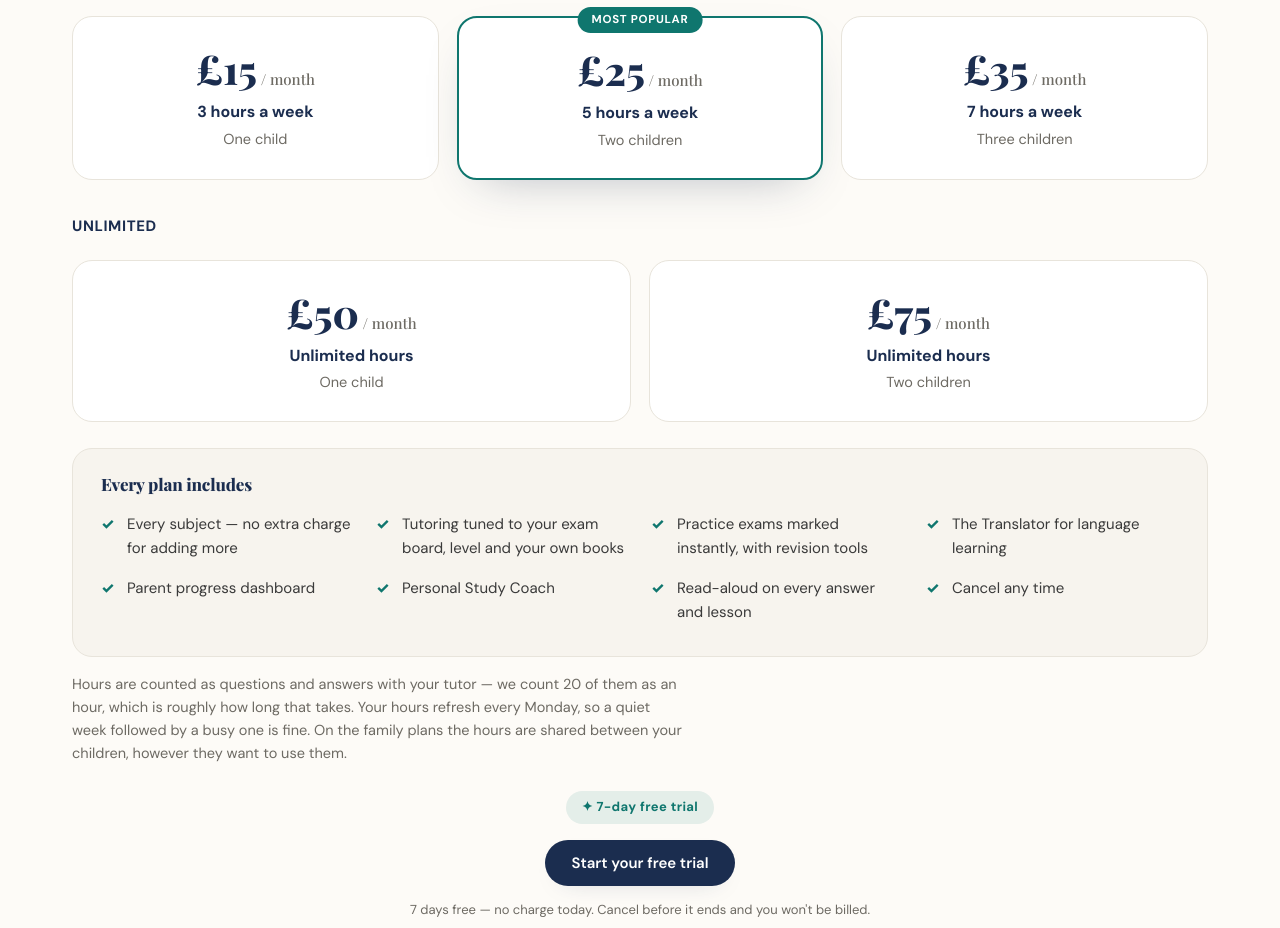
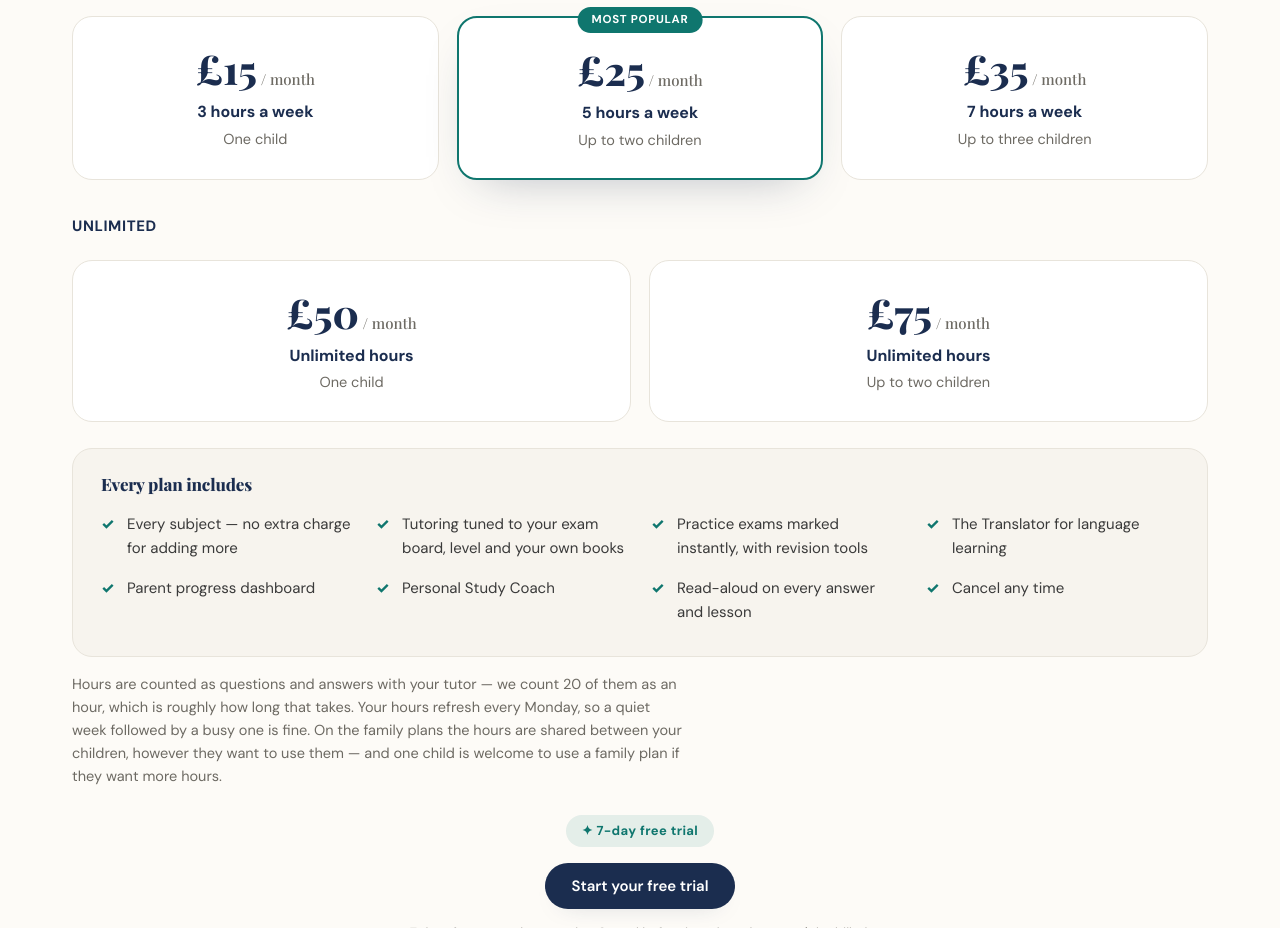
Before and after one commit to anirudhatalmale6-alt/wavesai-tutor, a plain HTML site: page index.html in a window 1280 px wide. Shown: the part 4700-5628 px from the top of the page. Drawn offline with nearby package versions, Linux system fonts and the light colour scheme; a web font is replaced by a local one.

Commit message:
Pricing: child counts are a maximum, not a requirement

```diff
--- a/index.html
+++ b/index.html
@@ -650,12 +650,12 @@ footer .bottom{border-top:1px solid rgba(255,255,255,.14);margin-top:36px;paddin
             <span class="tag">Most popular</span>
             <div class="p">£25<span> / month</span></div>
             <div class="hrs">5 hours a week</div>
-            <div class="who">Two children</div>
+            <div class="who">Up to two children</div>
           </div>
           <div class="plan">
             <div class="p">£35<span> / month</span></div>
             <div class="hrs">7 hours a week</div>
-            <div class="who">Three children</div>
+            <div class="who">Up to three children</div>
           </div>
         </div>
 
@@ -669,7 +669,7 @@ footer .bottom{border-top:1px solid rgba(255,255,255,.14);margin-top:36px;paddin
           <div class="plan">
             <div class="p">£75<span> / month</span></div>
             <div class="hrs">Unlimited hours</div>
-            <div class="who">Two children</div>
+            <div class="who">Up to two children</div>
           </div>
         </div>
 
@@ -688,8 +688,8 @@ footer .bottom{border-top:1px solid rgba(255,255,255,.14);margin-top:36px;paddin
         </div>
 
         <p class="plan-note">Hours are counted as questions and answers with your tutor &mdash; we count 20 of them as an hour, which is
-        roughly how long that takes. Your hours refresh every Monday, so a quiet week followed by a busy one is fine. On the family plans
-        the hours are shared between your children, however they want to use them.</p>
+        roughly how long that takes. Your hours refresh every Monday, so a quiet week followed by a busy one is fine. On the family plans the hours
+        are shared between your children, however they want to use them &mdash; and one child is welcome to use a family plan if they want more hours.</p>
 
         <div style="text-align:center;margin-top:26px">
           <span class="trial">✦ 7-day free trial</span>
```
